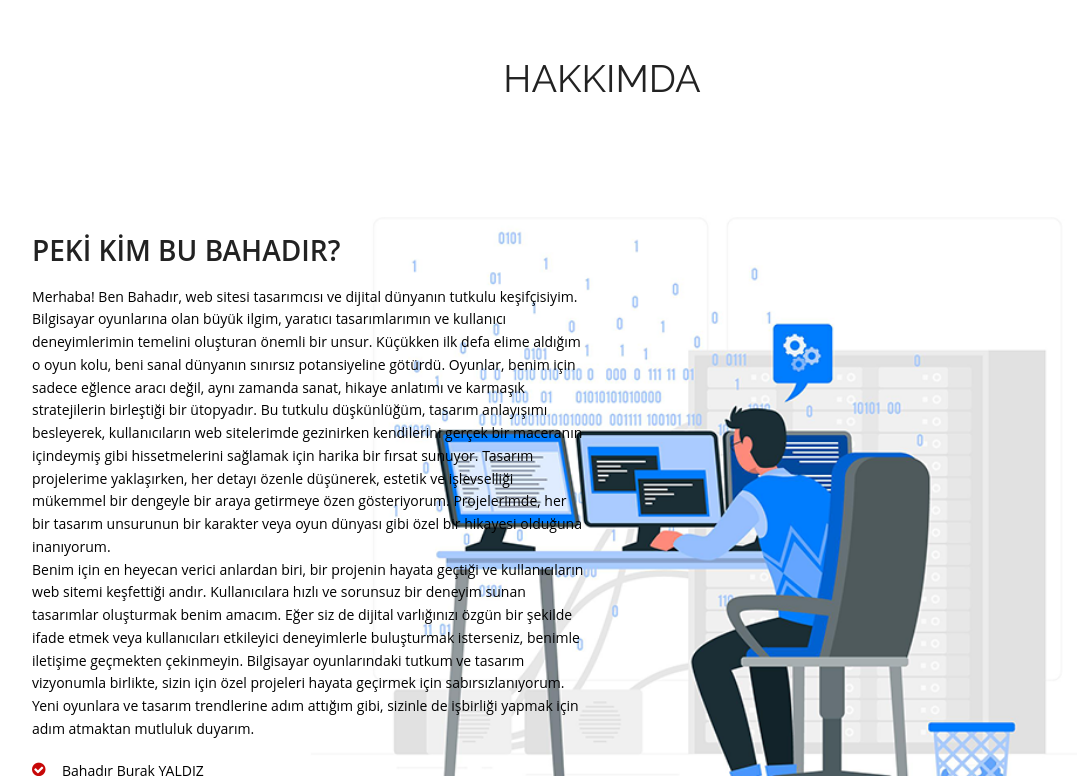
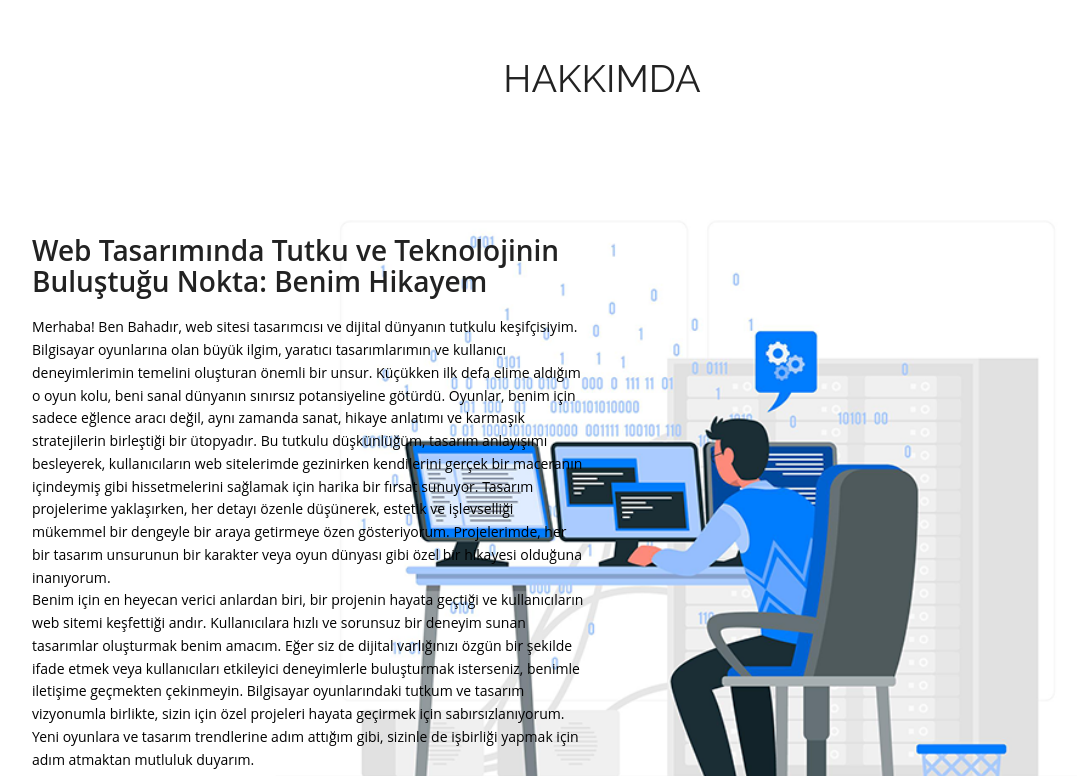
Before and after one commit to BagaturBey/bagaturbey.github.io, a plain HTML site: page index.html in a window 1280 px wide. Shown: the part 746-1522 px from the top of the page, without its empty margins (38-1115 px from the left). Drawn offline with Linux system fonts and the light colour scheme.

Commit message:
Add files via upload

```diff
--- a/index.html
+++ b/index.html
@@ -5,8 +5,8 @@
   <meta charset="utf-8">
   <meta name="viewport" content="width=device-width, maximum-scale=1">
   <title>Bahadır Burak YALDIZ</title>
-  <meta name="description" content="Bahadır Burak YALDIZ">
-  <meta name="keywords" content="bahadır burak yaldız, bagaturbey">
+  <meta name="description" content="Bahadır Burak YALDIZ Web geliştirici - Web Tasarımı ve Kodlama">
+  <meta name="keywords" content="bahadır burak yaldız, bagaturbey, denizli web tasarımı, denizli internet sitesi tasarımı, denizli internet sitesi, türkiye web tasarım, bahadır burak yaldız web tasarımı,">
   <link href="css/bootstrap.min.css" rel="stylesheet" type="text/css">
   <link rel="stylesheet" href="js/fancybox/jquery.fancybox.css" type="text/css" media="screen" />
   <link href="css/style.css" rel="stylesheet" type="text/css">
@@ -60,7 +60,7 @@
             <div class="col-lg-12 about-us">
               <div class="row">
                 <div class="col-md-6">
-                  <h3>PEKİ KİM BU BAHADIR?</h3>
+                  <h3>Web Tasarımında Tutku ve Teknolojinin Buluştuğu Nokta: Benim Hikayem</h3>
                   <p>
                     Merhaba! Ben Bahadır, web sitesi tasarımcısı ve dijital dünyanın tutkulu
                     keşifçisiyim.
```
